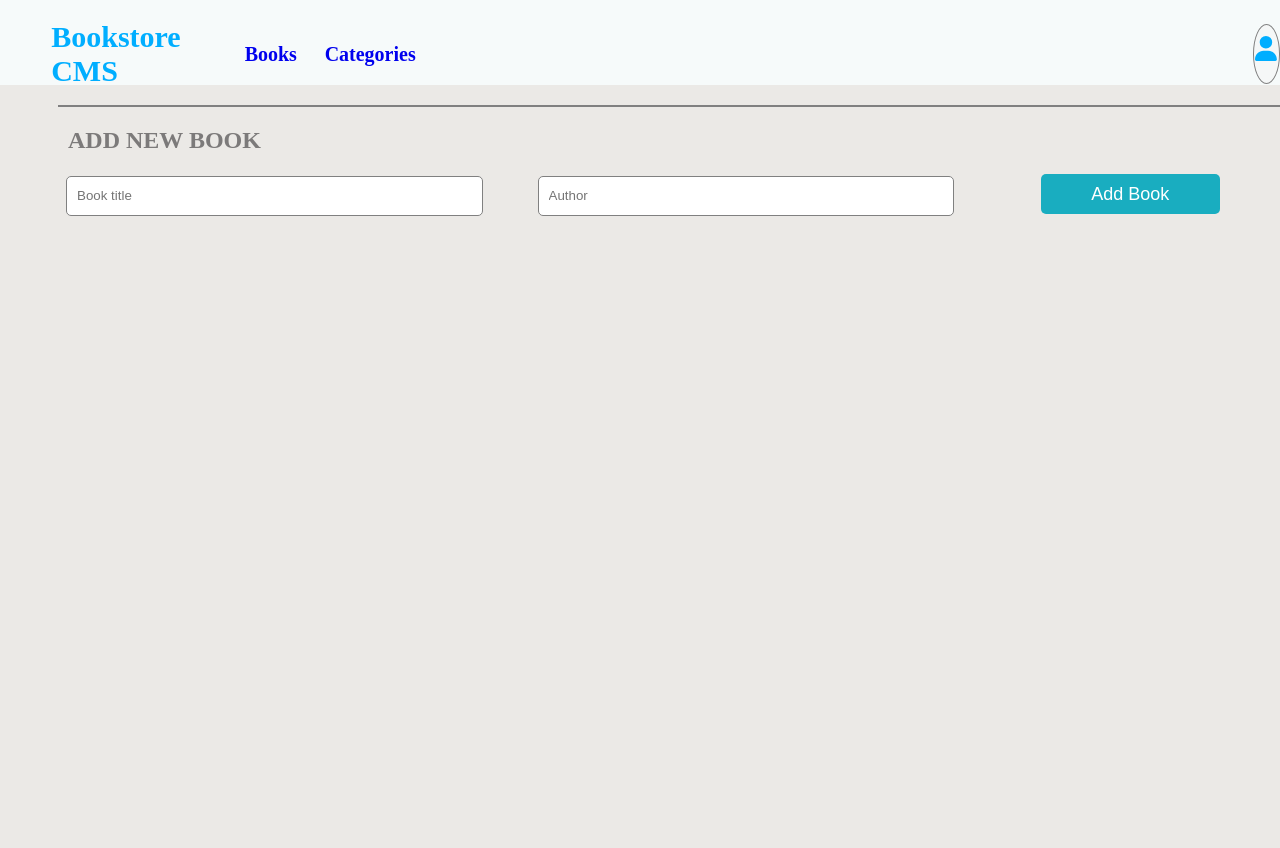
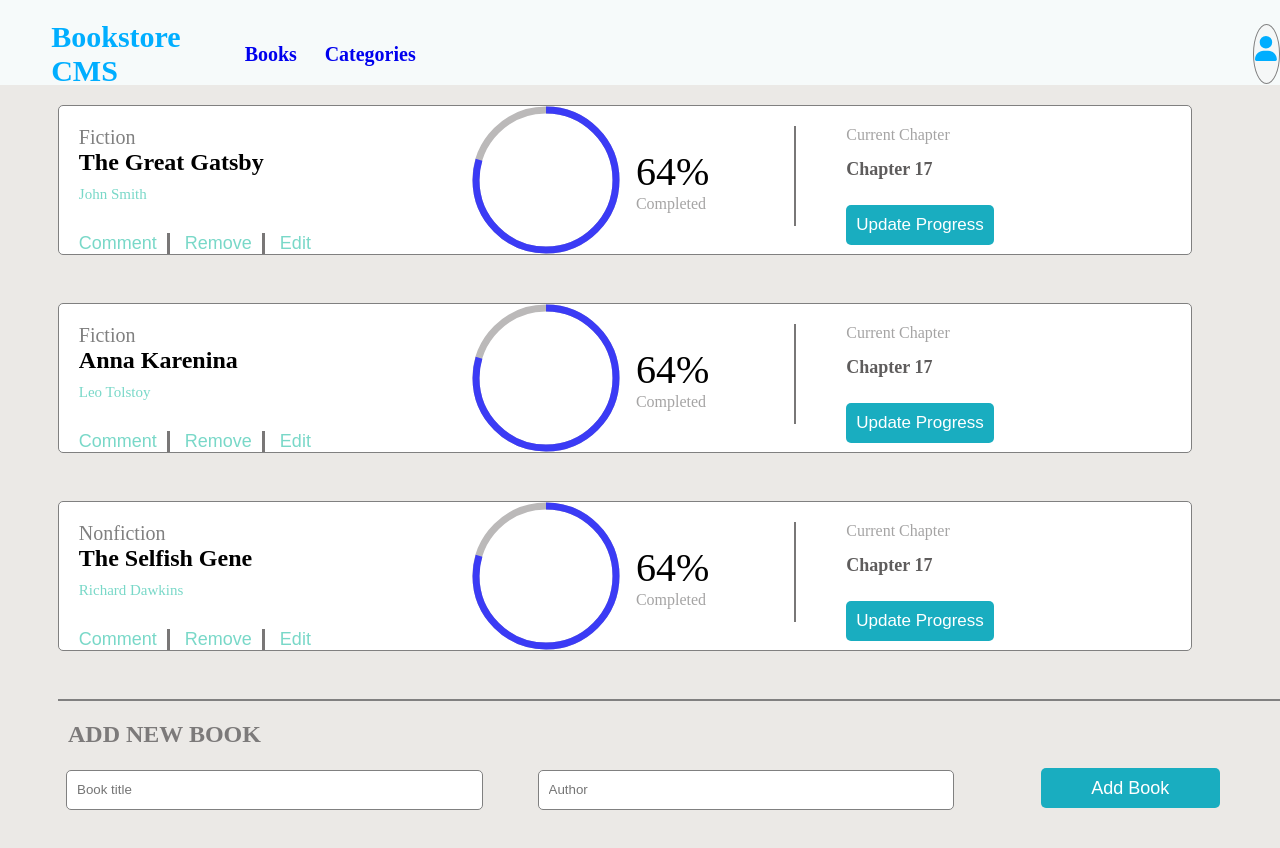
Before and after one commit to mailsg/Bookstore, a React (Create React App) app: page / in a window 1280 px wide. Shown: the top 848 px of the page. Before the commit the page ends 800 px from the top, so only its background shows below. Built offline with nearby package versions, Linux system fonts and the light colour scheme.

Commit message:
Add redux in react components

```diff
--- a/src/components/AddBook.jsx
+++ b/src/components/AddBook.jsx
@@ -8,7 +8,7 @@ const AddBook = () => {
   const dispatch = useDispatch();
   const [title, setTitle] = useState('');
   const [author, setAuthor] = useState('');
-  const [genre, setGenre] = useState('action');
+  const [category, setCategory] = useState('Action');
 
   const handleAddBook = () => {
     if (title.trim() === '' || author.trim() === '') {
@@ -19,12 +19,12 @@ const AddBook = () => {
         id: uuidv4(),
         title,
         author,
-        genre,
+        category,
       }),
     );
     setTitle('');
     setAuthor('');
-    setGenre('action');
+    setCategory('');
   };
 
   return (
--- a/src/components/Book.jsx
+++ b/src/components/Book.jsx
@@ -1,13 +1,21 @@
 import React from 'react';
 import PropTypes from 'prop-types';
+import { useDispatch } from 'react-redux';
+import { removeBook } from '../redux/books/booksSlice';
 import '../App.css';
 
 const Book = ({
-  title, author, genre,
-}) => (
-  <div key={title} className="book-section-one">
+  id, title, author, category,
+}) => {
+  const dispatch = useDispatch();
+  const handleRemoveBook = () => {
+    dispatch(removeBook(id));
+  };
+
+  return (
+    <div key={id} className="book-section-one">
       <div className="genre-section">
-      <span>{genre}</span>
+        <span>{category}</span>
         <div className="book-title">
           <h2>{title}</h2>
         </div>
@@ -15,7 +23,7 @@ const Book = ({
         <div className="updatebook">
           <button type="button" id="comment">Comment</button>
           <div className="left-section-1" />
-        <button type="button" id="remove">Remove</button>
+          <button type="button" id="remove" onClick={handleRemoveBook}>Remove</button>
           <div className="left-section-1" />
           <button type="button" id="edit">Edit</button>
         </div>
@@ -49,11 +57,13 @@ const Book = ({
       </div>
     </div>
   );
+};
 
 Book.propTypes = {
+  id: PropTypes.string.isRequired,
   title: PropTypes.string.isRequired,
   author: PropTypes.string.isRequired,
-  genre: PropTypes.string.isRequired,
+  category: PropTypes.string.isRequired,
 };
 
 export default Book;
--- a/src/components/Books.jsx
+++ b/src/components/Books.jsx
@@ -18,7 +18,7 @@ const Books = () => {
             id={book.id}
             title={book.title}
             author={book.author}
-            genre={book.genre}
+            category={book.category}
           />
         ))}
 
--- a/src/redux/books/booksSlice.js
+++ b/src/redux/books/booksSlice.js
@@ -1,6 +1,25 @@
 import { createSlice } from '@reduxjs/toolkit';
 
-const initialState = [];
+const initialState = [
+  {
+    id: 'item1',
+    title: 'The Great Gatsby',
+    author: 'John Smith',
+    category: 'Fiction',
+  },
+  {
+    id: 'item2',
+    title: 'Anna Karenina',
+    author: 'Leo Tolstoy',
+    category: 'Fiction',
+  },
+  {
+    id: 'item3',
+    title: 'The Selfish Gene',
+    author: 'Richard Dawkins',
+    category: 'Nonfiction',
+  },
+];
 
 const booksSlice = createSlice({
   name: 'books',
```
Lines whose indentation alone changed are shown as unchanged.
